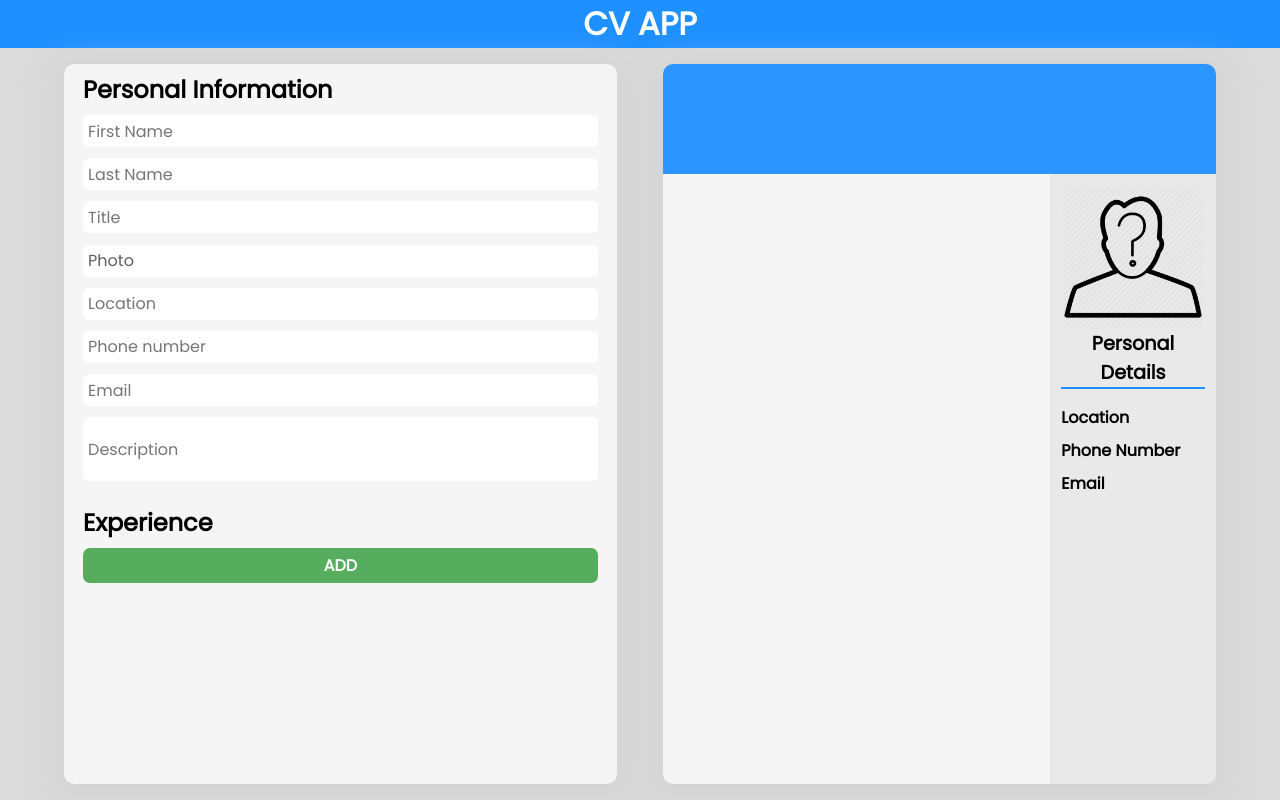
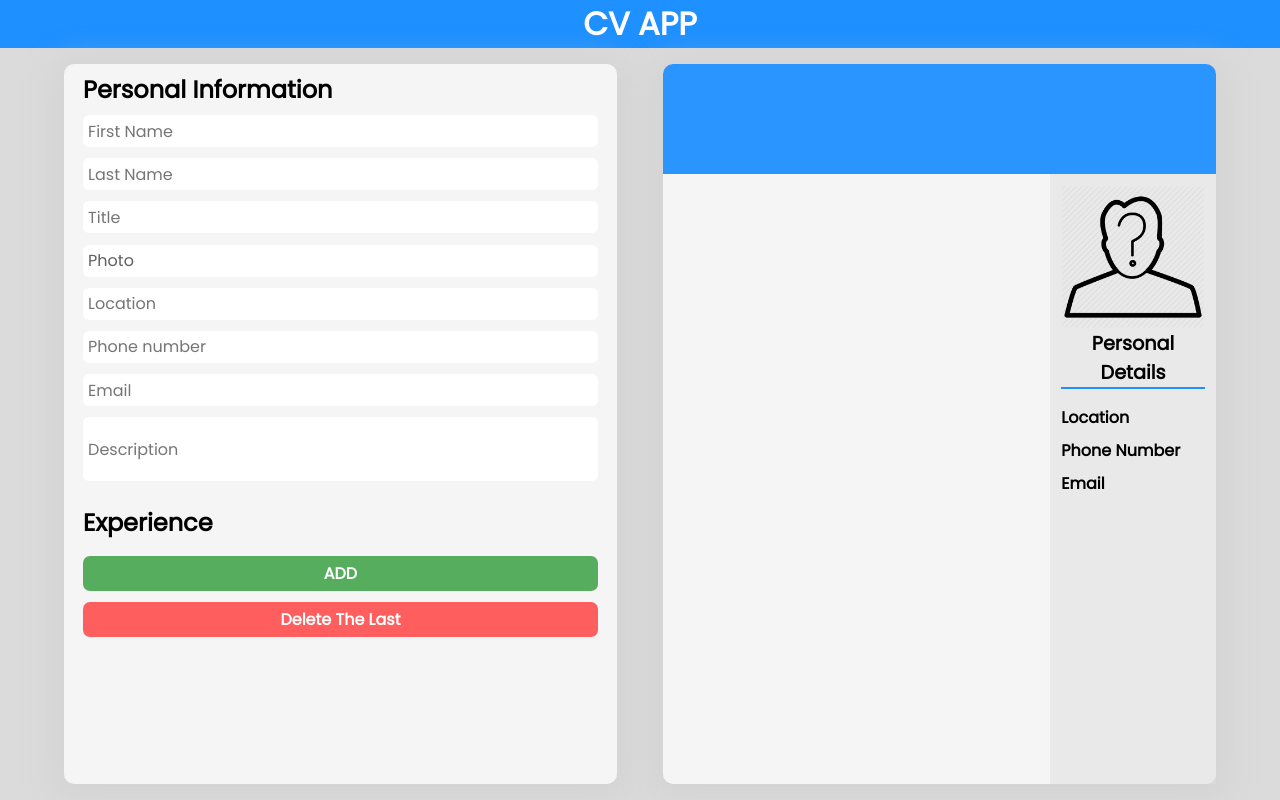
Before and after one commit to GabrielHangor/cv-project, a React (Create React App) app: page / in a window 1280 px wide. Built offline with nearby package versions, Linux system fonts and the light colour scheme.

Commit message:
control buttons for experience component

```diff
--- a/src/App.js
+++ b/src/App.js
@@ -19,6 +19,7 @@ class App extends Component {
       this
     );
     this.submitExperience = this.submitExperience.bind(this);
+    this.deletePreviousExperience = this.deletePreviousExperience.bind(this);
   }
 
   handleInputChange(e) {
@@ -50,6 +51,14 @@ class App extends Component {
     });
   }
 
+  deletePreviousExperience() {
+    const array = [...this.state.experienceArr];
+    array.pop();
+    this.setState({
+      experienceArr: array,
+    });
+  }
+
   render() {
     return (
       <div className="container">
@@ -62,6 +71,7 @@ class App extends Component {
             <Experience
               handleInputChange={this.handleExperienceInputChange}
               submitExperience={this.submitExperience}
+              deletePreviousExperience={this.deletePreviousExperience}
             />
           </div>
           <div className="preview">
--- a/src/Components/InputForm/Experience.js
+++ b/src/Components/InputForm/Experience.js
@@ -10,6 +10,7 @@ class Experience extends Component {
 
     this.toggleInput = this.toggleInput.bind(this);
     this.submitInput = this.submitInput.bind(this);
+    this.closeInput = this.closeInput.bind(this);
   }
 
   toggleInput() {
@@ -22,6 +23,10 @@ class Experience extends Component {
     this.props.submitExperience();
   }
 
+  closeInput() {
+    this.setState({ toggleInput: false });
+  }
+
   render() {
     return (
       <div className="form-group">
@@ -30,12 +35,21 @@ class Experience extends Component {
           <ExperienceInput
             submitInput={this.submitInput}
             handleInputChange={this.props.handleInputChange}
+            closeInput={this.closeInput}
           />
         )}
         {this.state.toggleInput === false ? (
-          <button onClick={this.toggleInput} className="add-btn">
-            ADD
-          </button>
+          <div className='form-input'>
+            <button onClick={this.toggleInput} className="add-btn">
+              ADD
+            </button>
+            <button
+              onClick={this.props.deletePreviousExperience}
+              className="cancel-btn"
+            >
+              Delete The Last
+            </button>
+          </div>
         ) : null}
       </div>
     );
--- a/src/Components/InputForm/ExperienceInput.js
+++ b/src/Components/InputForm/ExperienceInput.js
@@ -1,6 +1,6 @@
 import React from 'react';
 
-function ExperienceInput({ handleInputChange, submitInput }) {
+function ExperienceInput({ handleInputChange, submitInput, closeInput }) {
   return (
     <form onSubmit={submitInput} className="form-input">
       <input
@@ -41,6 +41,9 @@ function ExperienceInput({ handleInputChange, submitInput }) {
       <button type="submit" className="add-btn">
         Submit
       </button>
+      <button onClick={closeInput} type="button" className="cancel-btn">
+        Cancel
+      </button>
     </form>
   );
 }
--- a/src/style.css
+++ b/src/style.css
@@ -109,6 +109,9 @@ button {
   cursor: pointer;
   border: none;
   transition: all ease-in-out 0.2s;
+}
+
+.add-btn {
   margin-top: 0.5rem;
 }
 
@@ -116,10 +119,12 @@ button {
   background-color: rgb(0, 97, 8);
 }
 
-.submit-btn {
-  background-color: rgb(0, 151, 13);
-  color: white;
-  margin-top: 0.8rem;
+.cancel-btn {
+  background-color: #ff5e5e;
+}
+
+.cancel-btn:hover {
+  background-color: #ff1b1b;
 }
 
 /* Preview */
```
